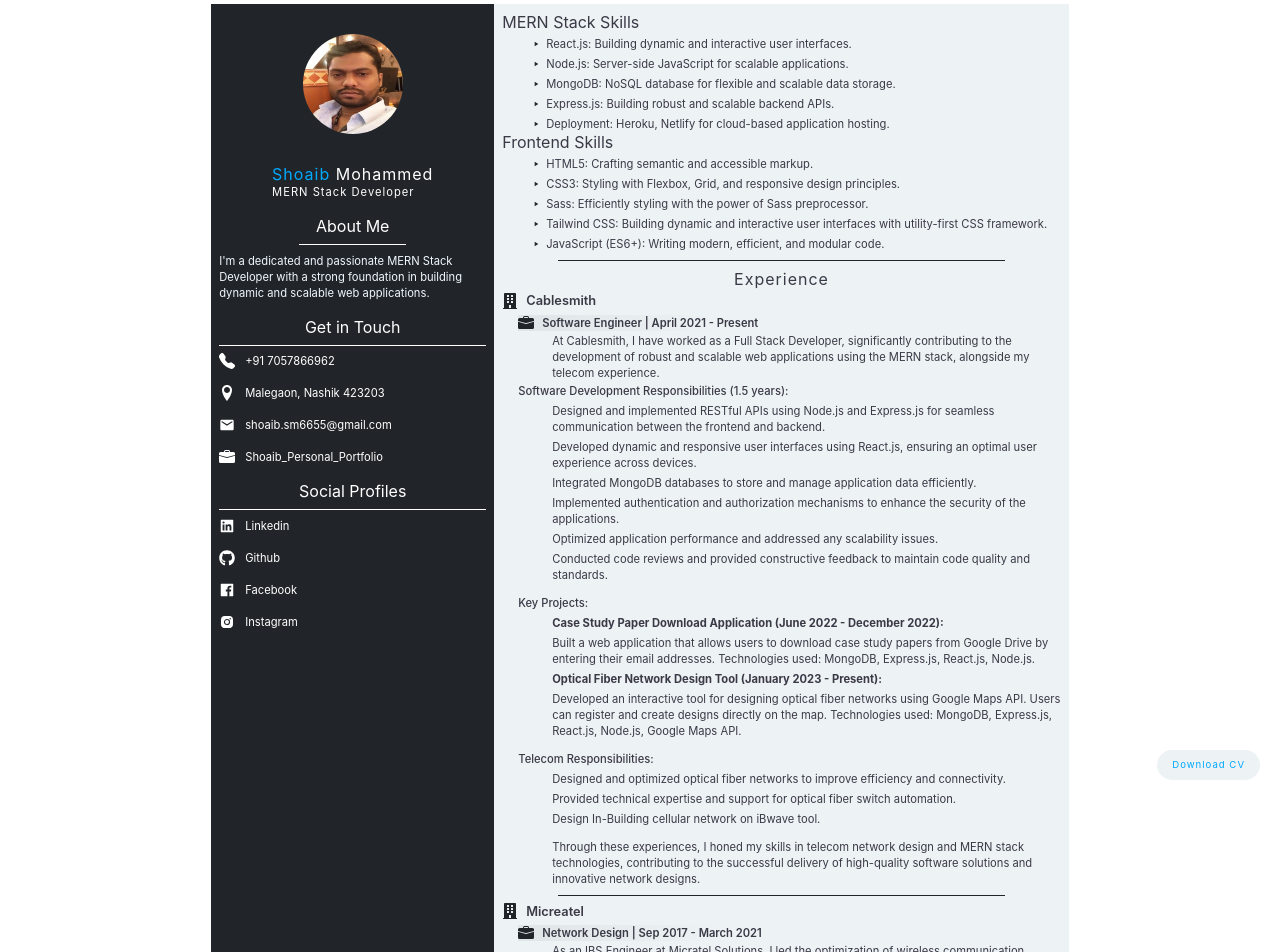
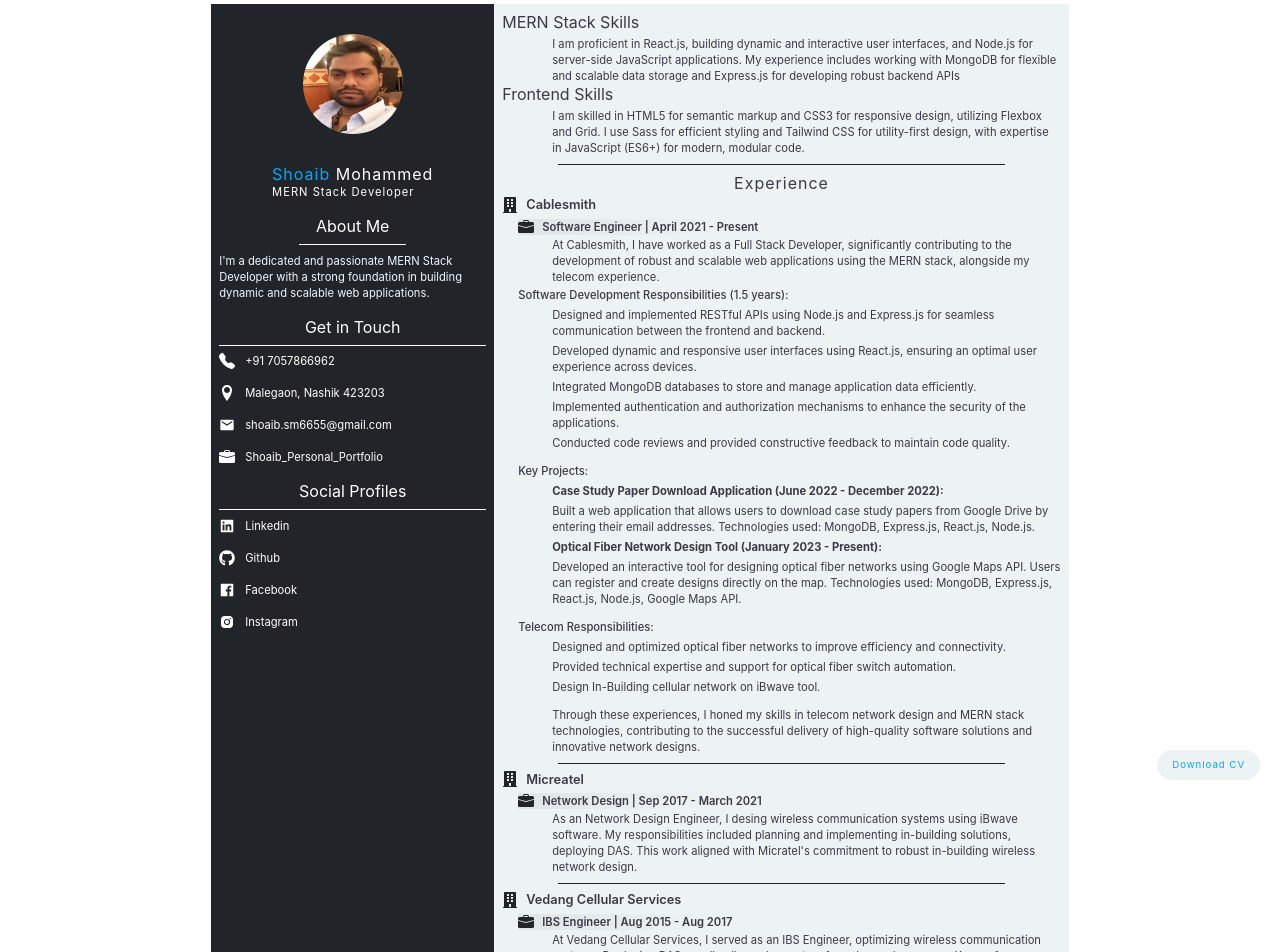
Before and after one commit to shoaibsm/shoaib_resume, a React (Create React App) app: page / in a window 1280 px wide. Shown: the top 952 px of the page. Built offline with nearby package versions, Linux system fonts and the light colour scheme.

Commit message:
changes for page size to fit into pdf

```diff
--- a/src/components/experience/Experience.js
+++ b/src/components/experience/Experience.js
@@ -29,11 +29,14 @@
                     <p className='Experience__jobDescHeading'>Software Development Responsibilities (1.5 years):</p>
                     <ul className='Experience__jobDesc'>
                         <li>Designed and implemented RESTful APIs using Node.js and Express.js for seamless communication between the frontend and backend.</li>
+
                         <li>Developed dynamic and responsive user interfaces using React.js, ensuring an optimal user experience across devices.</li>
+
                         <li>Integrated MongoDB databases to store and manage application data efficiently.</li>
+
                         <li>Implemented authentication and authorization mechanisms to enhance the security of the applications.</li>
-                        <li>Optimized application performance and addressed any scalability issues.</li>
-                        <li>Conducted code reviews and provided constructive feedback to maintain code quality and standards.</li>
+
+                        <li>Conducted code reviews and provided constructive feedback to maintain code quality.</li>
                     </ul>
                     <p className='Experience__jobDescHeading'>Key Projects:</p>
                     <ul className='Experience__jobDesc'>
@@ -71,7 +74,7 @@
                         <p className='Experience__jobProfile'>Network Design | Sep 2017 - March 2021</p>
                     </div>
                     <p className='Experience__jobSummary'>
-                        As an IBS Engineer at Micratel Solutions, I led the optimization of wireless communication systems using iBwave Design software. My role involved planning and implementing in-building solutions, deploying DAS, small cells, and repeaters for precise equipment placement. Leveraging iBwave's simulation tools, I ensured reliable network performance, aligning with Micratel's commitment to robust in-building wireless network design.
+                        As an Network Design Engineer, I desing wireless communication systems using iBwave software. My responsibilities included planning and implementing in-building solutions, deploying DAS. This work aligned with Micratel's commitment to robust in-building wireless network design.
                     </p>
                 </div>
                 <hr className='rule' />
@@ -89,7 +92,7 @@
                         <p className='Experience__jobProfile'>IBS Engineer | Aug 2015 - Aug 2017</p>
                     </div>
                     <p className='Experience__jobSummary'>
-                        At Vedang Cellular Services, I served as a key IBS Engineer, optimizing wireless communication systems in diverse structures. Specializing in telecommunications, I design and implement wireless solutions, deploying DAS, small cells, and repeaters for enhanced coverage. Known for troubleshooting and maintaining in-building networks seamlessly integrated with outdoor cellular systems, meeting connectivity demands in diverse environments.
+                        At Vedang Cellular Services, I served as an IBS Engineer, optimizing wireless communication systems. Deploying DAS, small cells, and repeaters for enhanced coverage. Known for troubleshooting and maintaining in-building networks. seamlessly integrated with outdoor cellular systems.
                     </p>
                 </div>
             </div>
--- a/src/components/softSkills/SoftSkills.js
+++ b/src/components/softSkills/SoftSkills.js
@@ -7,7 +7,8 @@
         <div className="SoftSkills">
             <div className="SoftSkills__skills">
                 <h2 className="SoftSkills__headingText">MERN Stack Skills</h2>
-                <ul>
+                <p className='SoftSkills__skillBox'> I am proficient in React.js, building dynamic and interactive user interfaces, and Node.js for server-side JavaScript applications. My experience includes working with MongoDB for flexible and scalable data storage and Express.js for developing robust backend APIs</p>
+                {/* <ul>
                     <li>
                         <div className="SoftSkills__skillBox">
                             <div className="icon">
@@ -41,20 +42,15 @@
                             <p>Express.js: Building robust and scalable backend APIs.</p>
                         </div>
                     </li>
-                    <li>
-                        <div className="SoftSkills__skillBox">
-                            <div className="icon">
-                                <MdPlayArrow />
-                            </div>
-                            <p>Deployment: Heroku, Netlify for cloud-based application hosting.</p>
-                        </div>
-                    </li>
-                </ul>
+                </ul> */}
             </div>
 
             <div className="SoftSkills__skills">
                 <h2 className="SoftSkills__headingText">Frontend Skills</h2>
-                <ul>
+                <p className='SoftSkills__skillBox'>
+                    I am skilled in HTML5 for semantic markup and CSS3 for responsive design, utilizing Flexbox and Grid. I use Sass for efficient styling and Tailwind CSS for utility-first design, with expertise in JavaScript (ES6+) for modern, modular code.
+                </p>
+                {/* <ul>
                     <li>
                         <div className="SoftSkills__skillBox">
                             <div className="icon">
@@ -97,7 +93,7 @@
                         </div>
                     </li>
 
-                </ul>
+                </ul> */}
             </div>
         </div>
     )
--- a/src/components/softSkills/SoftSkills.scss
+++ b/src/components/softSkills/SoftSkills.scss
@@ -3,6 +3,10 @@
     .SoftSkills__skills {
         ul {
             margin-left: 30px;
+        }
+
+        .SoftSkills__skillBox {
+            margin-left: 50px;
         }
 
         .SoftSkills__skillBox {
```
